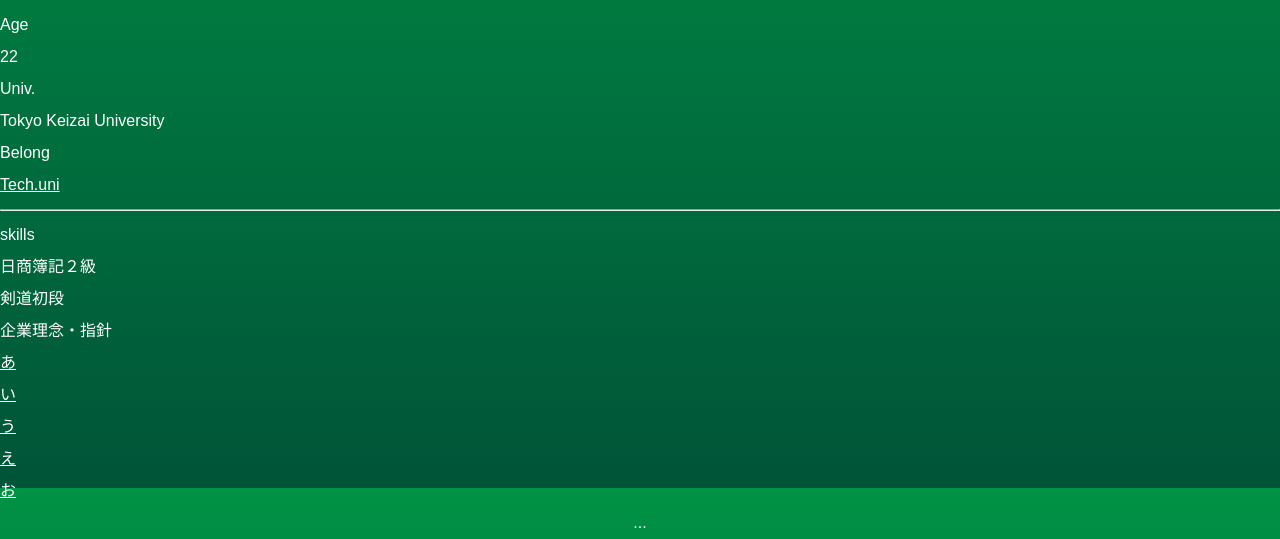
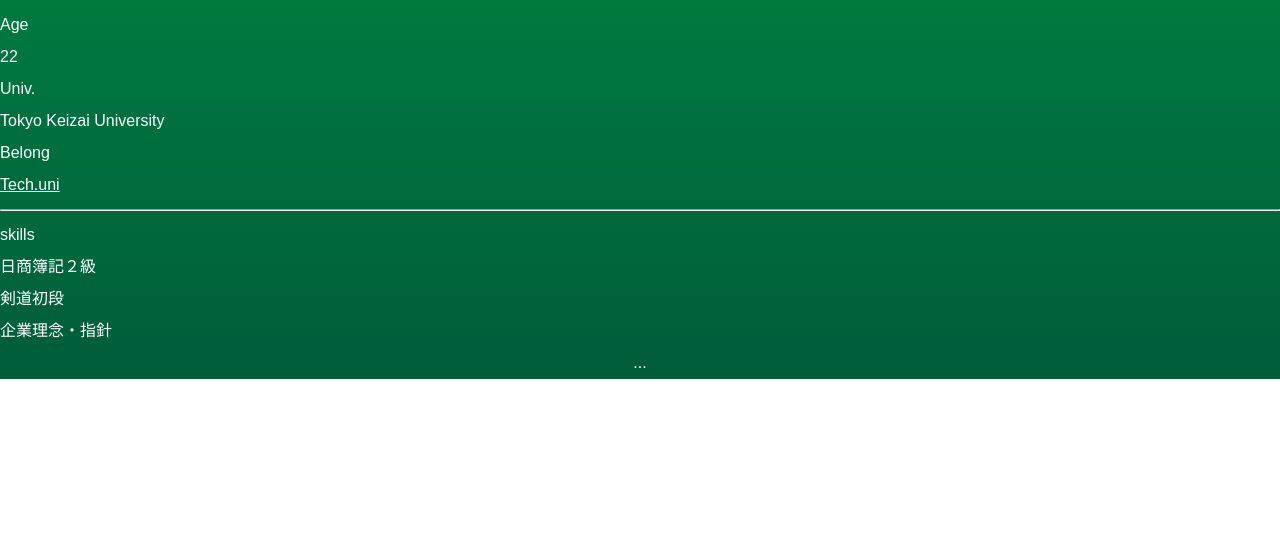
Before and after one commit to 404Musasabi/teamE, a plain HTML site: page zikosyoukai/watanabe.html in a window 1280 px wide. Shown: the part 1112-1651 px from the top of the page. After the commit the page ends 1491 px from the top, so only its background shows below. Drawn offline with Linux system fonts and the light colour scheme; files that its build step writes are made by us from their sources.

Commit message:
Update watanabe.html

```diff
--- a/zikosyoukai/watanabe.html
+++ b/zikosyoukai/watanabe.html
@@ -58,14 +58,7 @@
 
         <section id="services">
             <h2>企業理念・指針</h2>
-            <ul>
-                <li><a href="jaiko.html">あ</a></li>
-                <li><a href="hachiware.html">い</a></li>
-                <li><a href="rabbit.html">う</a></li>
-                <li><a href="kanichann.html">え</a></li>
-                <li><a href="kurimannju.index.html">お</a></li>
 
-            </ul>
         </section>
 </html>
 <style>
```
